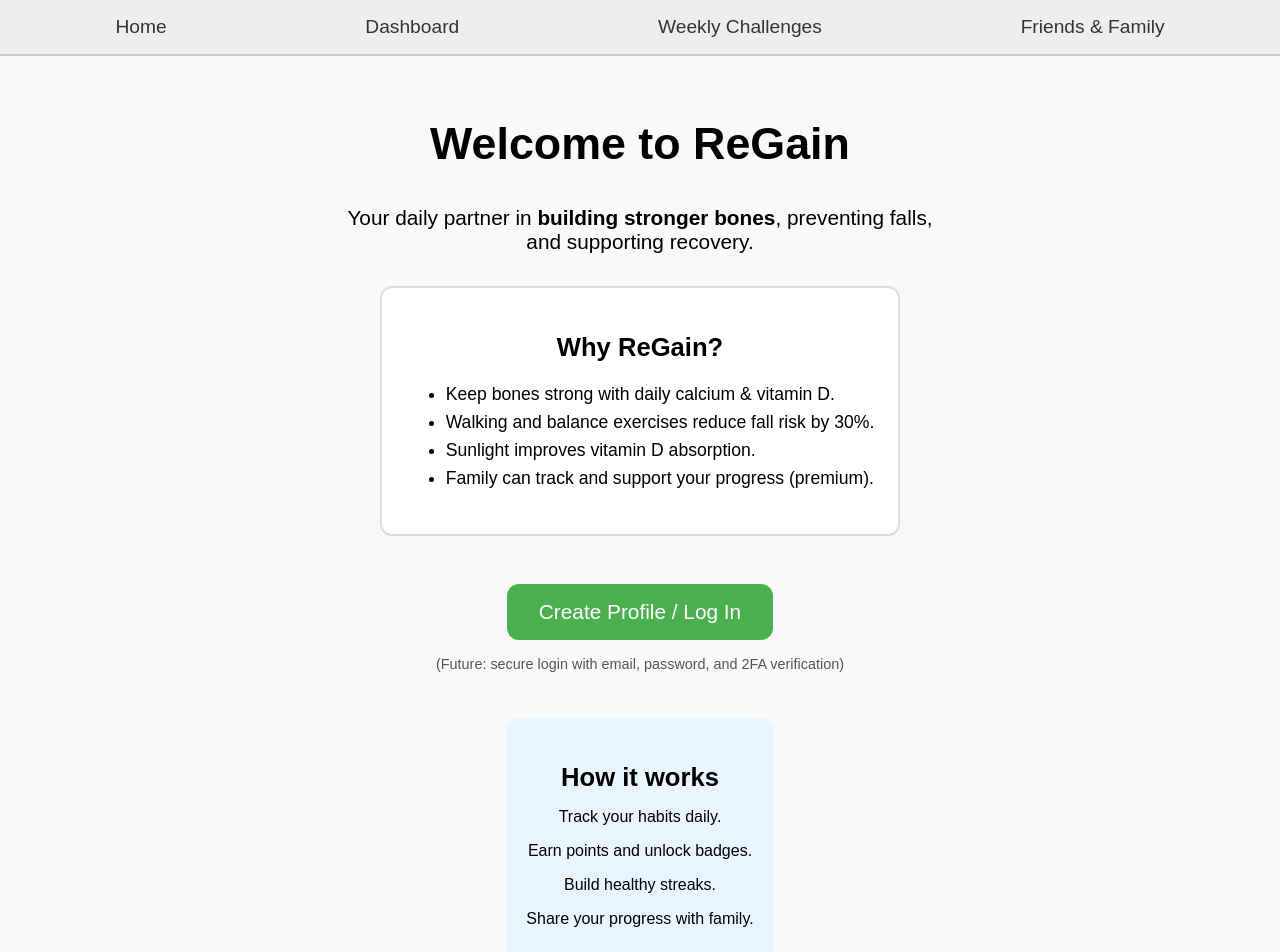
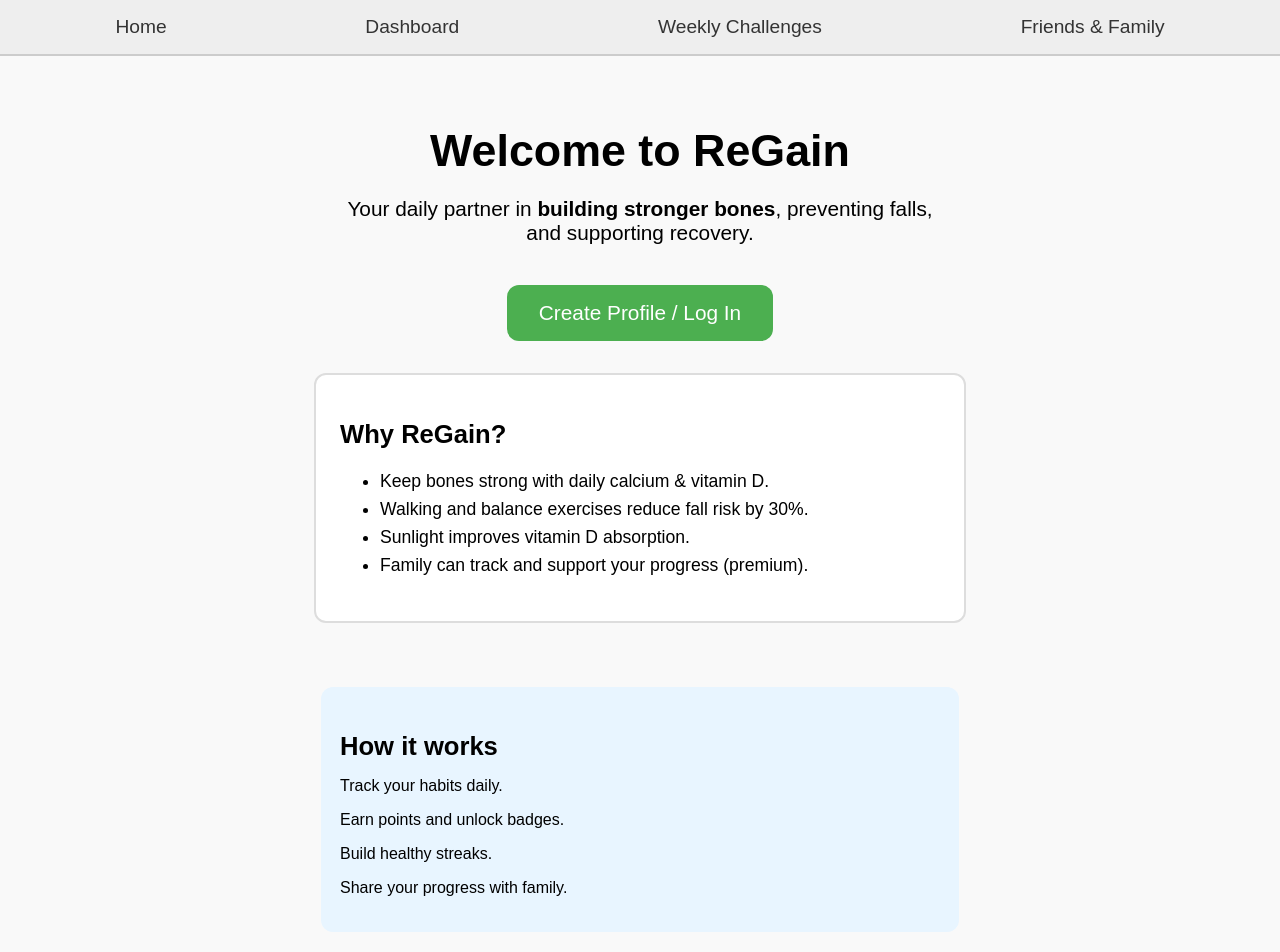
Before and after one commit to shivanamdeo23-cpu/regain, a Next.js app: page / in a window 1280 px wide. Shown: the top 952 px of the page. Built offline with nearby package versions, Linux system fonts and the light colour scheme.

Commit message:
Update page.tsx

```diff
--- a/app/page.tsx
+++ b/app/page.tsx
@@ -1,19 +1,51 @@
 'use client';
 
 import { useRouter } from 'next/navigation';
-import React from 'react';
+import React, { useEffect, useState } from 'react';
 
 export default function Home() {
   const router = useRouter();
+  const [profile, setProfile] = useState<{ name?: string; age?: string; condition?: string }>({});
+
+  // Load profile if it exists
+  useEffect(() => {
+    const saved = localStorage.getItem('profile');
+    if (saved) {
+      setProfile(JSON.parse(saved));
+    }
+  }, []);
 
   return (
     <main style={styles.page}>
-      <h1 style={styles.title}>Welcome to ReGain</h1>
-      <p style={styles.tagline}>
-        Your daily partner in <strong>building stronger bones</strong>,
-        preventing falls, and supporting recovery.
-      </p>
+      {/* Section 1: Welcome Header */}
+      <section style={styles.section}>
+        <h1 style={styles.title}>Welcome to ReGain</h1>
+        <p style={styles.tagline}>
+          Your daily partner in <strong>building stronger bones</strong>,
+          preventing falls, and supporting recovery.
+        </p>
+        {!profile.name ? (
+          <button style={styles.button} onClick={() => router.push('/profile')}>
+            Create Profile / Log In
+          </button>
+        ) : (
+          <button style={styles.button} onClick={() => router.push('/dashboard')}>
+            Go to Dashboard
+          </button>
+        )}
+      </section>
 
+      {/* Section 2: About Me */}
+      {profile.name && (
+        <section style={styles.infoBox}>
+          <h2 style={styles.sectionTitle}>About Me</h2>
+          <p><strong>Name:</strong> {profile.name}</p>
+          <p><strong>Age:</strong> {profile.age}</p>
+          <p><strong>Reason for using ReGain:</strong> {profile.condition}</p>
+        </section>
+      )}
+
+      {/* Section 3: Why ReGain */}
       <section style={styles.infoBox}>
         <h2 style={styles.sectionTitle}>Why ReGain?</h2>
         <ul style={styles.list}>
@@ -24,15 +56,7 @@ export default function Home() {
         </ul>
       </section>
 
-      {/* ✅ Changed: goes to /profile instead of /dashboard */}
-      <button style={styles.button} onClick={() => router.push('/profile')}>
-        Create Profile / Log In
-      </button>
-
-      <p style={styles.note}>
-        (Future: secure login with email, password, and 2FA verification)
-      </p>
-
+      {/* Section 4: How it works */}
       <section style={styles.footerBox}>
         <h3 style={styles.sectionTitle}>How it works</h3>
         <p>Track your habits daily.</p>
@@ -52,10 +76,14 @@ const styles: { [key: string]: React.CSSProperties } = {
     padding: "2rem",
     background: "#f9f9f9",
     minHeight: "100vh",
+  },
+  section: {
     textAlign: "center",
+    marginBottom: "2rem",
+    maxWidth: "600px",
   },
   title: { fontSize: "2.8rem", marginBottom: "1rem" },
-  tagline: { fontSize: "1.3rem", marginBottom: "2rem", maxWidth: "600px" },
+  tagline: { fontSize: "1.3rem", marginBottom: "1.5rem" },
   sectionTitle: { fontSize: "1.6rem", marginBottom: "1rem" },
   infoBox: {
     background: "#fff",
@@ -63,6 +91,7 @@ const styles: { [key: string]: React.CSSProperties } = {
     borderRadius: "12px",
     border: "2px solid #ddd",
     marginBottom: "2rem",
+    width: "100%",
     maxWidth: "600px",
   },
   footerBox: {
@@ -70,7 +99,8 @@ const styles: { [key: string]: React.CSSProperties } = {
     padding: "1.2rem",
     borderRadius: "12px",
     marginTop: "2rem",
-    maxWidth: "500px",
+    maxWidth: "600px",
+    width: "100%",
   },
   list: {
     textAlign: "left",
@@ -87,5 +117,4 @@ const styles: { [key: string]: React.CSSProperties } = {
     color: "#fff",
     marginTop: "1rem",
   },
-  note: { marginTop: "1rem", fontSize: "0.9rem", color: "#555" },
 };
```
